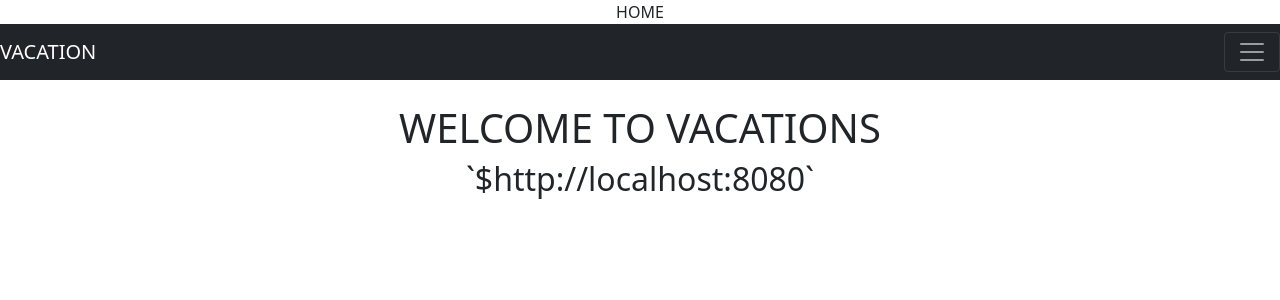
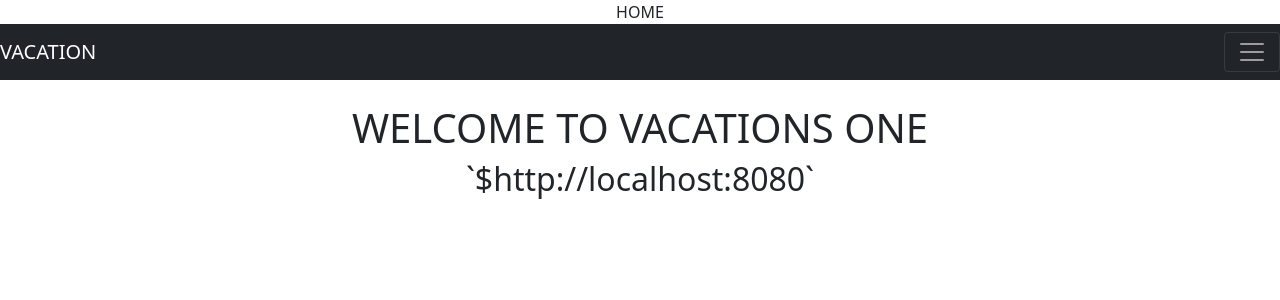
Before and after one commit to ijayzo/React, a React (Create React App) app: page /home in a window 1280 px wide. Shown: the top 300 px of the page. Built offline with nearby package versions, Linux system fonts and the light colour scheme.

Commit message:
React Pipe

```diff
--- a/src/Pages/Home.js
+++ b/src/Pages/Home.js
@@ -2,7 +2,7 @@
 
     return(
         <div>
-            <h1>WELCOME TO VACATIONS</h1>
+            <h1>WELCOME TO VACATIONS ONE</h1>
             <h2>`${process.env.REACT_APP_JAVA_URL}` </h2>
         </div>
 
```
